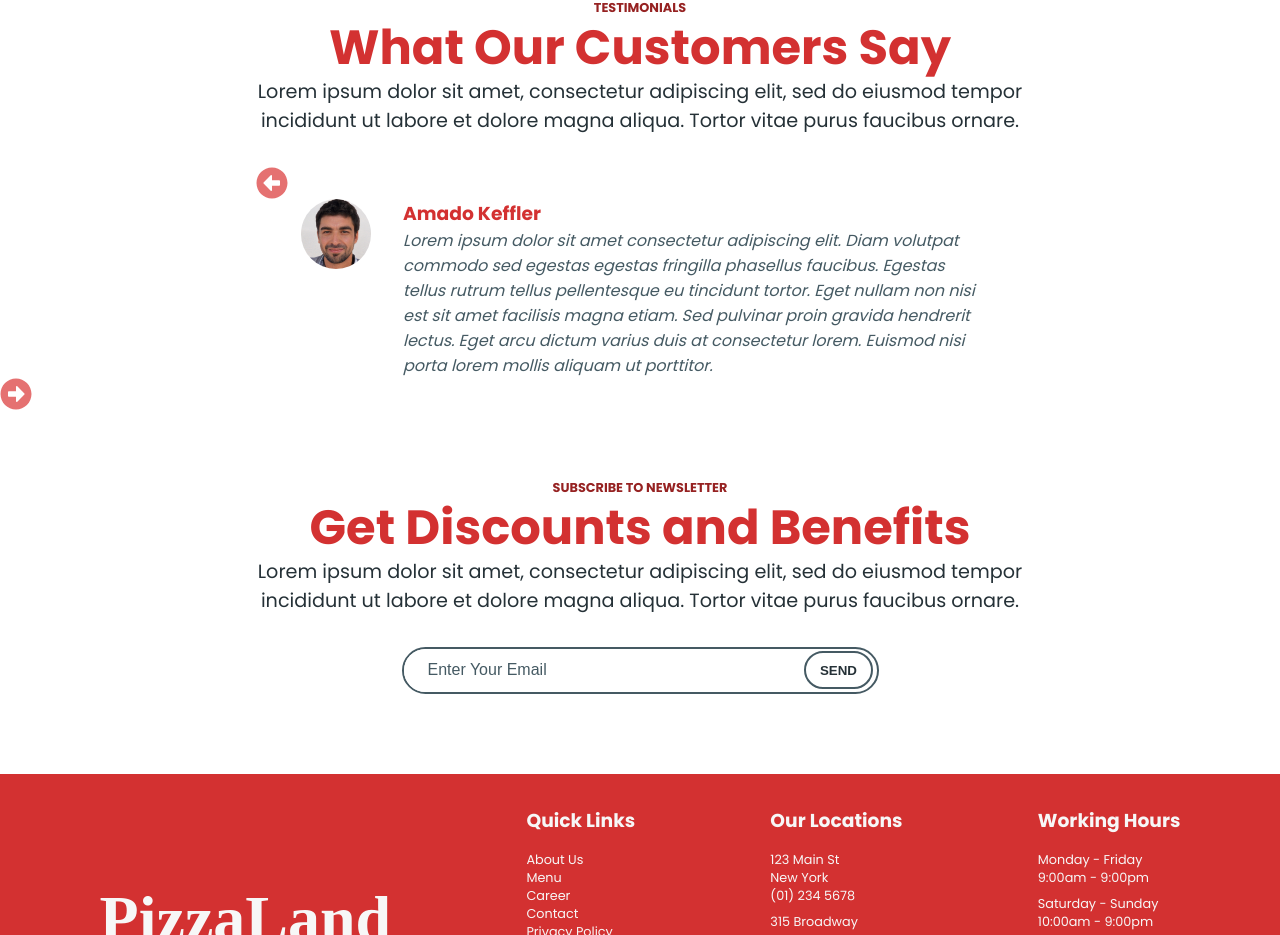
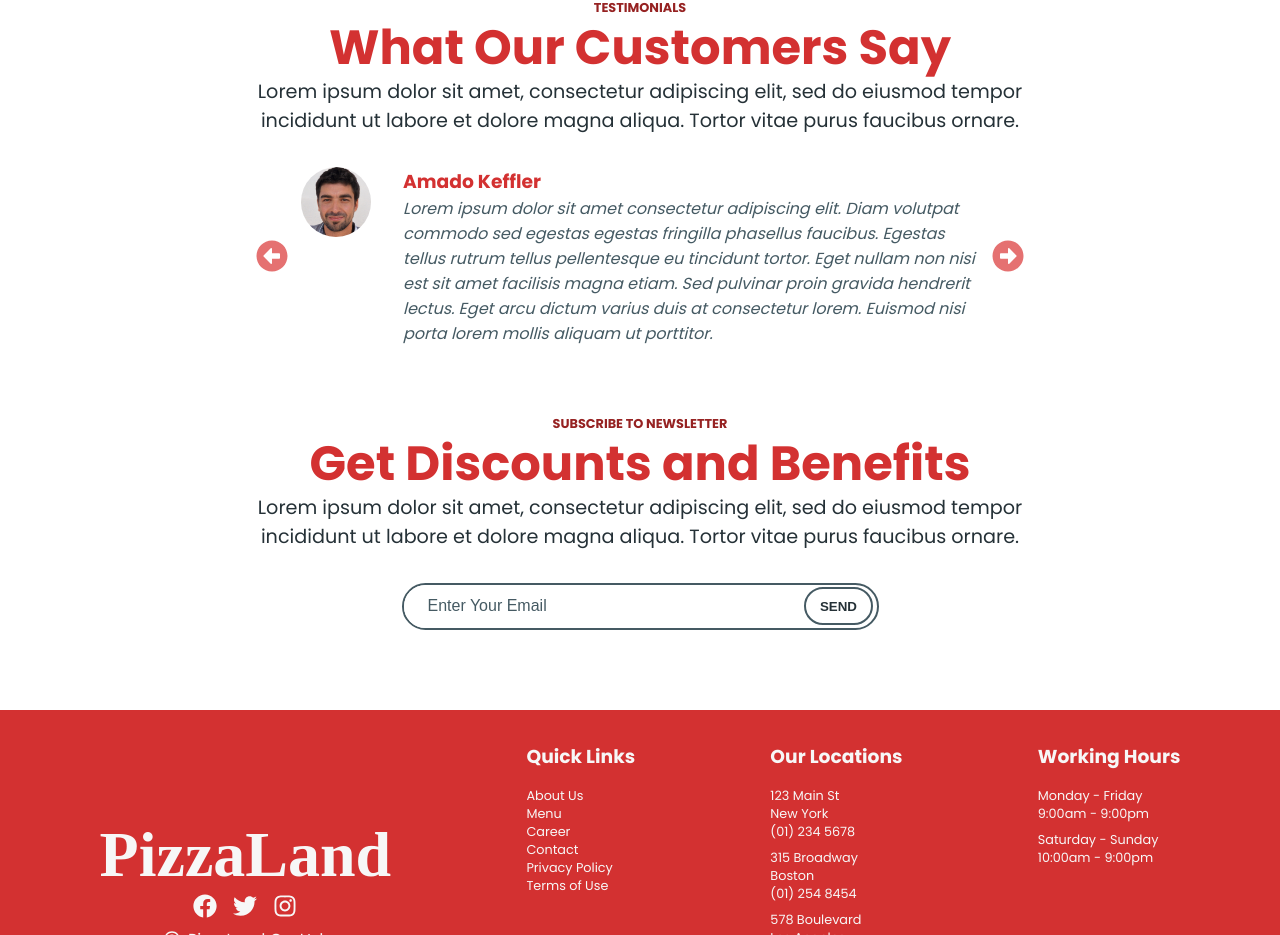
Before and after one commit to zeetaen1989/pizza-delivery, a Next.js app: page / in a window 1280 px wide. Shown: the part 2059-2994 px from the top of the page. Built offline with nearby package versions, Linux system fonts and the light colour scheme; no server answers; the database is empty; a web font is replaced by a local one.

Commit message:
style: testimonials section arrow styled

```diff
--- a/components/templates/Navbar/Navbar.module.scss
+++ b/components/templates/Navbar/Navbar.module.scss
@@ -65,7 +65,7 @@
           }
 
           &:focus {
-            color: a.$primary-clr-5;
+            color: a.$secondary-clr-3;
           }
         }
       }
--- a/components/templates/Testimonials/Testimonials.module.scss
+++ b/components/templates/Testimonials/Testimonials.module.scss
@@ -11,7 +11,12 @@
     &__left,
     &__right {
       @include a.arrow;
+      position: absolute;
+      top: 0;
+      bottom: 0;
+      z-index: 1;
       width: 18rem;
+      background-color: a.$primary-clr;
 
       .arrow {
         font-size: 2rem;
```
